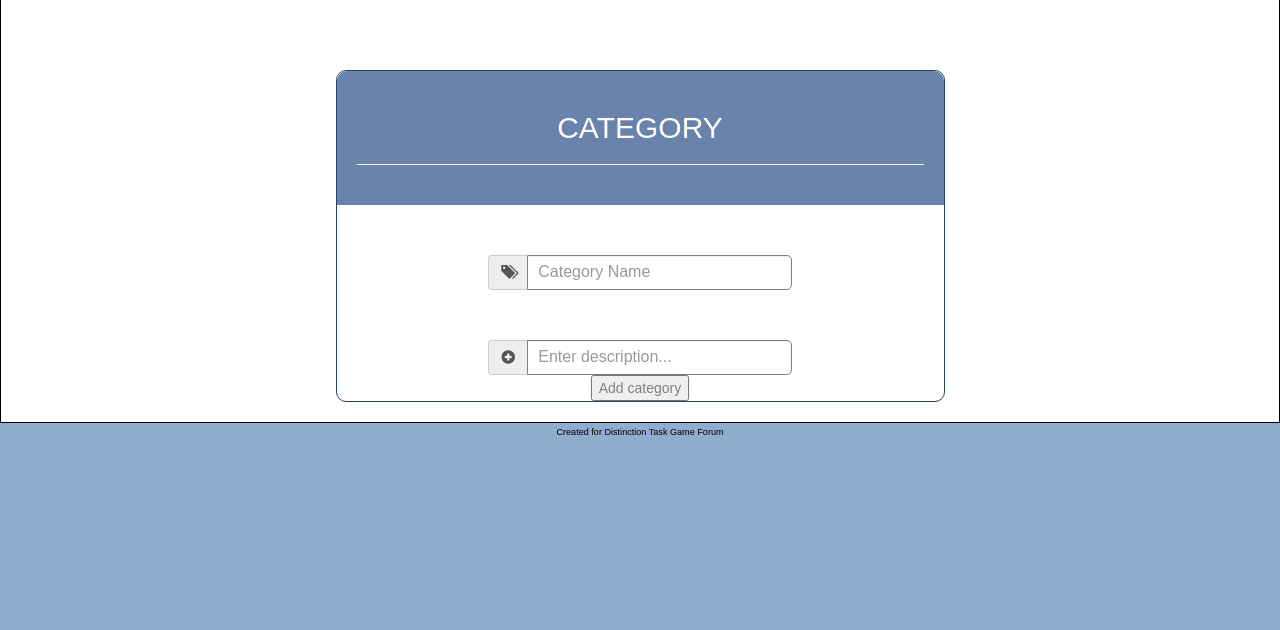
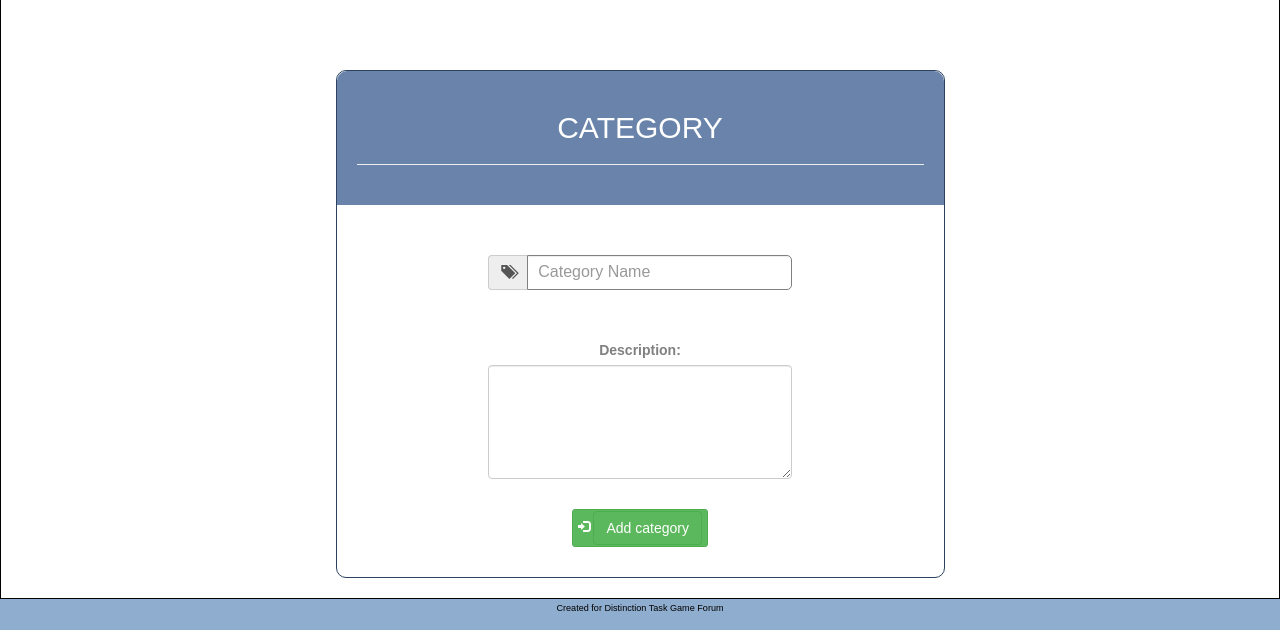
Before and after one commit to Jasonnugraha/Forum, a PHP site: page /create_cat.php in a window 1280 px wide. Shown: the part 170-800 px from the top of the page. Run offline with PHP 8.4, Linux system fonts and the light colour scheme.

Commit message:
Styling (Add category)

```diff
--- a/create_cat.php
+++ b/create_cat.php
@@ -11,17 +11,19 @@ if($_SERVER['REQUEST_METHOD'] != 'POST')
             <div class= "SignHeader">
                 <h2>CATEGORY <hr></h2>
             </div>
-
             <div class="input-group">
                 <span class="input-group-addon"><i class="glyphicon glyphicon-tags"></i></span>
                 <input id="email" type="text" class="form-control" name="cat_name" placeholder="Category Name">
             </div>
-            <div class="input-group">
-                <span class="input-group-addon"><i class="glyphicon glyphicon-plus-sign"></i></span>
-                <input id="email" type="text" class="form-control" name="cat_description" placeholder="Enter description...">
+            <div class="input-desc">
+                <label for="Description">Description:</label>
+                <textarea class="form-control" rows="5" name="cat_description"></textarea>
             </div>
-
-            <input type="submit" value="Add category" />
+        <p> <br> </p>
+            <a href="#" class="btn btn-success btn-xs">
+            <span class="glyphicon glyphicon-log-in"></span>
+            <input class="btn btn-success" type="submit" value="Add category" /> </a>
+        <p> <br> </p>
         </form>';
 
 }
@@ -49,5 +51,6 @@ else
         echo 'New category successfully added.';
     }
 }
+
 include 'footer.php';
 ?>
--- a/css/style.css
+++ b/css/style.css
@@ -152,6 +152,10 @@ form {
     margin: 50px auto 0px;
     width: 50%;
   }
+  .input-desc {
+    margin: 50px auto 0px;
+    width: 50%;
+  }
   .input-group label {
     display: block;
     text-align: left;
--- a/index.php
+++ b/index.php
@@ -1,6 +1,8 @@
 <?php
 include 'connect.php';
 include 'header.php';
+
+
 $sql = "SELECT
             cat_id,
             cat_name,
@@ -9,6 +11,7 @@ $sql = "SELECT
             categories";
 
 $result = mysqli_query($conn,$sql);
+
 
 if(!$result)
 {
@@ -41,6 +44,7 @@ else
             echo '</tr>';
         }
     }
+
 }
 include 'footer.php';
 ?>
--- a/signin.php
+++ b/signin.php
@@ -121,7 +121,7 @@ else
                         $_SESSION['user_id'] = $row['user_id'];
                         $_SESSION['user_name'] = $row['user_name'];
                     }
-                    echo '<div> Welcome, ' . $_SESSION['user_name'] . '. <a href="index.php">Proceed to the forum overview</a>.</div>';
+                    echo '<div> Welcome, ' . $_SESSION['user_name'] . '. <a href="index.php"><br>Proceed to the forum overview</a>.</div>';
                 }
             }
         }
```
